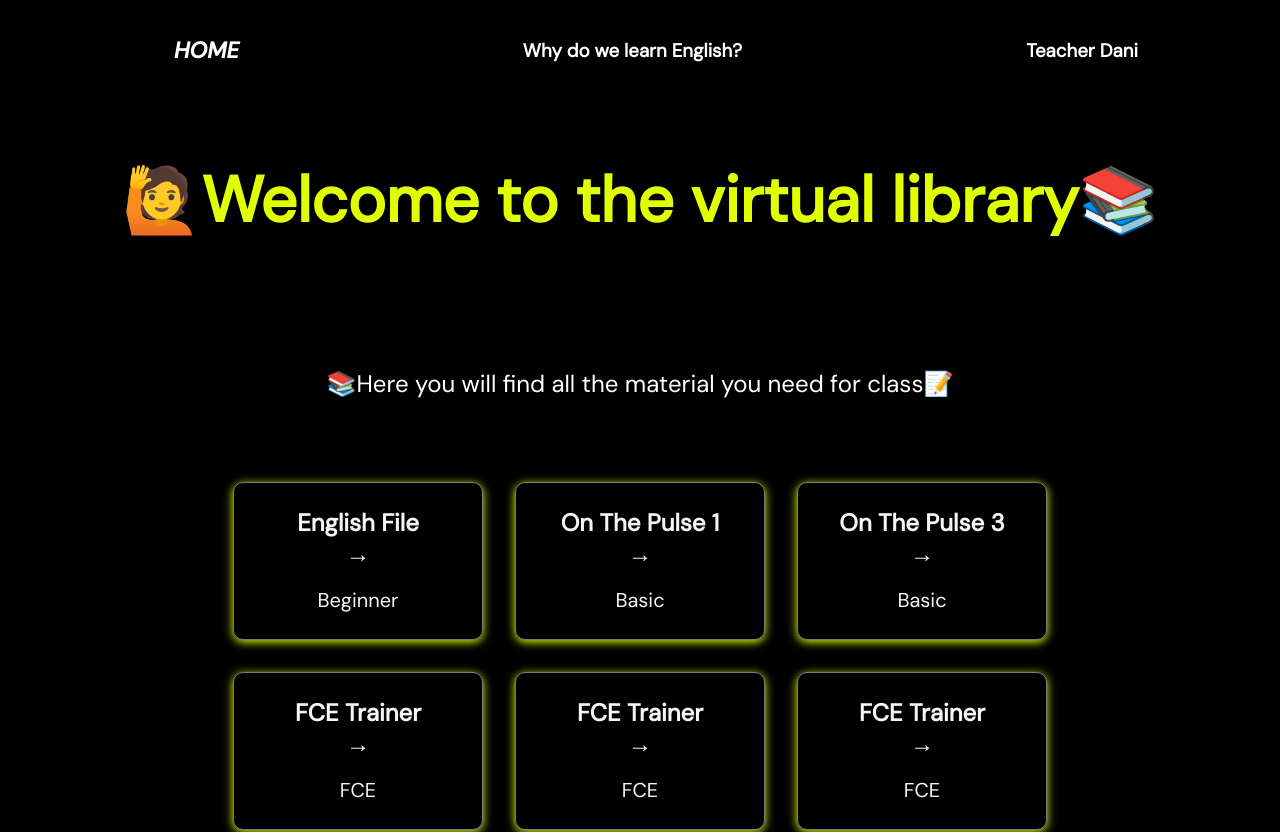
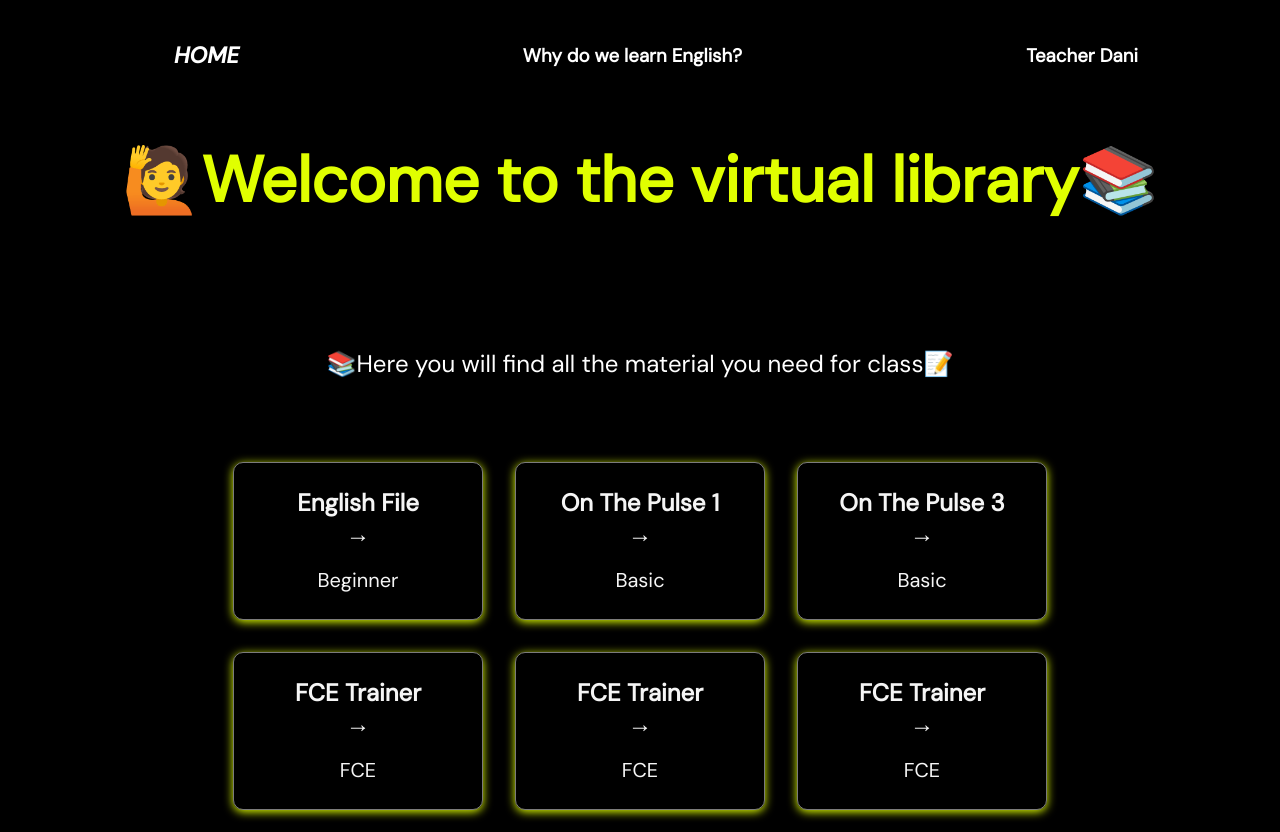
Before and after one commit to DanMartinez01/MiniLibrary-with-Next.Js, a Next.js app in the folder minilibrary/: page / in a window 1280 px wide. Shown: the top 832 px of the page. Built offline with nearby package versions, Linux system fonts and the light colour scheme.

Commit message:
changes in margin navbar

```diff
--- a/minilibrary/styles/Home.module.css
+++ b/minilibrary/styles/Home.module.css
@@ -27,7 +27,7 @@
   /* Position the navbar at the top of the page */
   width: 100%;
   /* Full width */
-  height: 100px;
+  height: 110px;
 
 }
 
@@ -78,7 +78,7 @@
 .title {
   margin: 0;
   margin-bottom: 4rem;
-  margin-top: 100px;
+  margin-top: 5rem;
   line-height: 1.15;
   font-size: 4rem;
 }
```
